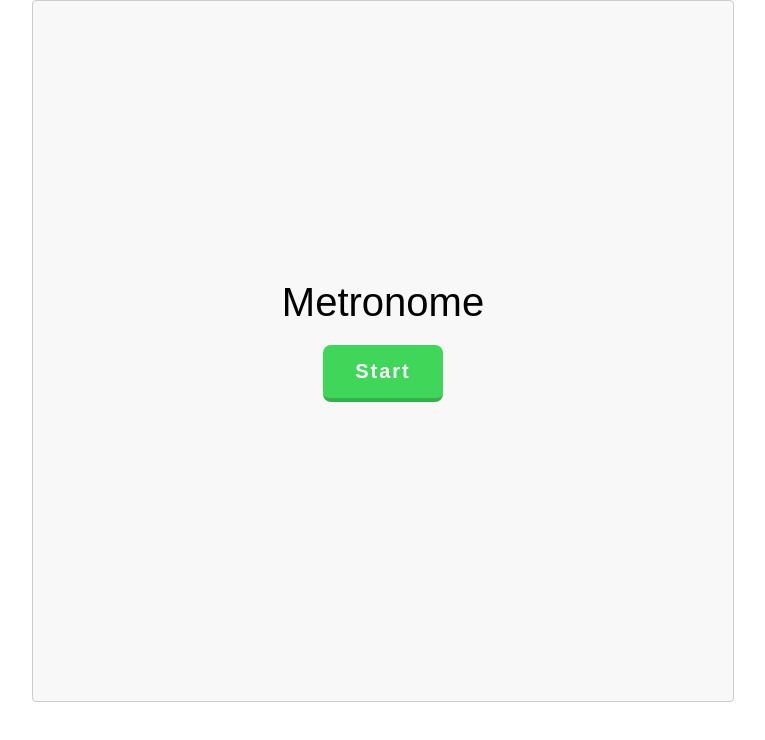
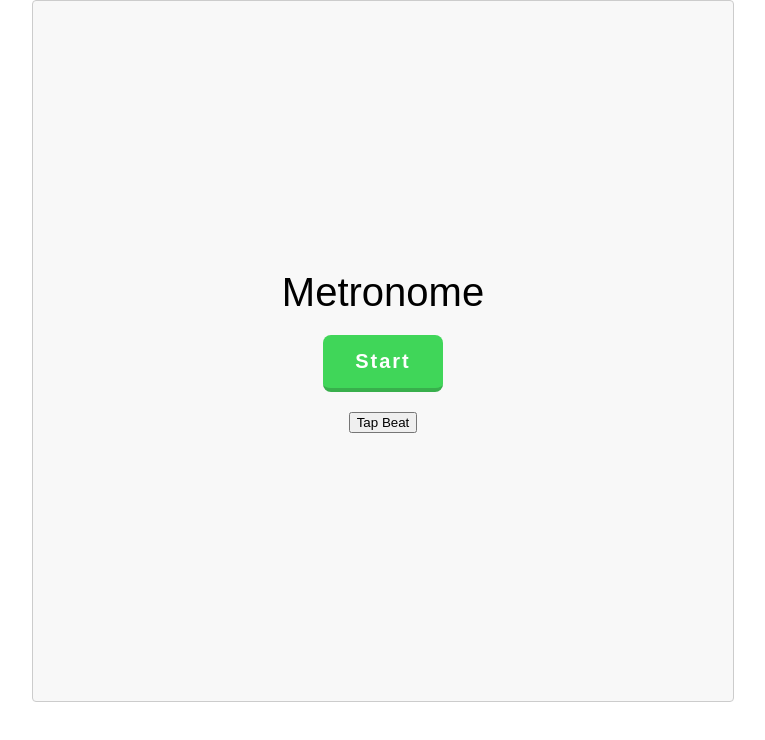
Before and after one commit to emtreg/metronome-app, a React (Create React App) app: page / in a window 1280 px wide. Shown: the top 740 px of the page, without its empty margins (257-1022 px from the left). Built offline with nearby package versions, Linux system fonts and the light colour scheme.

Commit message:
link tap button to app

```diff
--- a/src/App.js
+++ b/src/App.js
@@ -1,6 +1,8 @@
 import './App.css';
 import React from 'react';
 import { StartButton } from './components/StartButton';
+import { TapButton } from './components/TapButton';
+
 
 export class App extends React.Component {
   render() {
@@ -9,6 +11,7 @@ export class App extends React.Component {
         <div class="metronome">
           <header>Metronome</header>
           <StartButton />
+          <TapButton />
         </div>
       </div>
     );
--- a/src/components/TapButton.js
+++ b/src/components/TapButton.js
@@ -1,11 +1,7 @@
 import React from 'react';
 
 export class TapButton extends React.Component {
-  constructor(props) {
-    super(props);
-    this.props.text = "Tap Beat"
-  }
   render() {
-    return <button class="tapBtn">{this.props.text}</button>;
+    return <button class="tapBtn">Tap Beat</button>;
   }
 }
```
